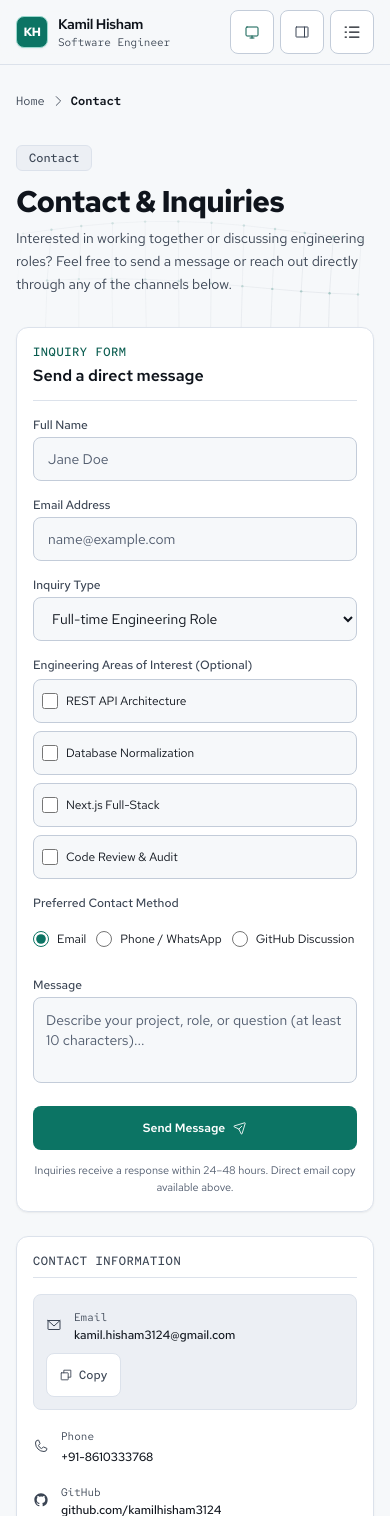
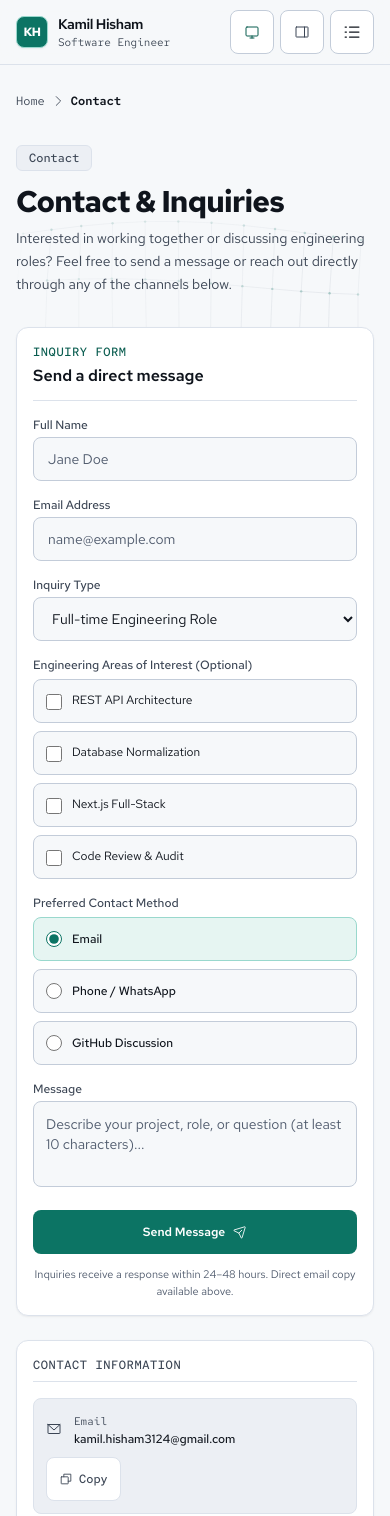
Before and after one commit to kamilhisham3124/PRJCT-personal, a Next.js app: page /contact in a window 390 px wide. Shown: the top 1516 px of the page. Built offline with nearby package versions, Linux system fonts and the light colour scheme.

Commit message:
fix(contact-form): unwrap checkboxes, expand tablet width, stack radios, and boost placeholder contrast

```diff
--- a/src/app/globals.css
+++ b/src/app/globals.css
@@ -9,6 +9,7 @@ html, body {
   margin: 0;
   padding: 0;
   min-height: 100vh;
+  scroll-padding-top: 5rem;
   text-rendering: optimizeLegibility;
   -webkit-font-smoothing: antialiased;
   transition: background-color 0.2s ease, color 0.15s ease;
@@ -112,7 +113,12 @@ input, select, textarea { accent-color: var(--accent-primary); }
   color: var(--text-primary);
   transition: border-color 0.15s ease, background-color 0.15s ease;
 }
-.portfolio-input::placeholder { color: var(--text-muted); }
+.portfolio-input::placeholder { color: var(--text-muted); opacity: 1; }
+:root.dark .portfolio-input::placeholder,
+:root[data-theme="dark"] .portfolio-input::placeholder { color: var(--text-secondary); }
+@media (prefers-color-scheme: dark) {
+  :root:not([data-theme="light"]):not(.light) .portfolio-input::placeholder { color: var(--text-secondary); }
+}
 .portfolio-input:hover:not(:disabled) { border-color: var(--border-highlight); }
 .portfolio-input:focus { outline: none; border-color: var(--border-focus); box-shadow: 0 0 0 1px var(--border-focus); }
 .portfolio-input[aria-invalid="true"] { border-color: var(--status-error); }
--- a/src/components/client/ContactForm.tsx
+++ b/src/components/client/ContactForm.tsx
@@ -14,9 +14,17 @@ function FieldError({ id, msg }: { id: string; msg?: string }) {
   );
 }
 
+const SERVICES = ["REST API Architecture", "Database Normalization", "Next.js Full-Stack", "Code Review & Audit"];
+const CONTACT_METHODS = [
+  { id: "pref-email", value: "email", label: "Email" },
+  { id: "pref-phone", value: "phone", label: "Phone / WhatsApp" },
+  { id: "pref-other", value: "other", label: "GitHub Discussion" },
+];
+
 export function ContactForm() {
   const [formState, setFormState] = useState<"idle" | "submitting" | "success" | "error" | "validation-error">("idle");
   const [fieldErrors, setFieldErrors] = useState<Record<string, string>>({});
+  const [preferredContact, setPreferredContact] = useState("email");
   const [liveAnnouncement, setLiveAnnouncement] = useState("");
   const [mountedAt] = useState(() => Date.now());
   const [lastPayload, setLastPayload] = useState<{ subject: string; message: string } | null>(null);
@@ -43,7 +51,7 @@ export function ContactForm() {
   };
 
   return (
-    <form onSubmit={handleSubmit} noValidate className="linkhunt-card p-4 sm:p-6 flex flex-col gap-4 max-w-xl w-full min-w-0">
+    <form onSubmit={handleSubmit} noValidate className="linkhunt-card p-4 sm:p-6 flex flex-col gap-4 w-full min-w-0">
       <div className="border-b border-border-structural pb-3">
         <h2 className="text-xs font-mono font-medium uppercase tracking-wider text-fg-accent">Inquiry Form</h2>
         <p className="text-base font-semibold text-text-primary mt-1">Send a direct message</p>
@@ -53,13 +61,13 @@ export function ContactForm() {
 
       <div className="min-w-0">
         <label htmlFor="field-name" className="block text-xs font-medium text-text-secondary mb-1">Full Name</label>
-        <input id="field-name" name="name" type="text" required maxLength={100} placeholder="Jane Doe" aria-invalid={Boolean(fieldErrors.name)} aria-describedby={fieldErrors.name ? "err-name" : undefined} className="portfolio-input px-3.5 py-2.5 text-sm min-h-[44px] w-full max-w-full" />
+        <input id="field-name" name="name" type="text" required maxLength={100} placeholder="Jane Doe" aria-invalid={Boolean(fieldErrors.name)} aria-describedby={fieldErrors.name ? "err-name" : undefined} className="portfolio-input placeholder:text-text-muted dark:placeholder:text-text-secondary px-3.5 py-2.5 text-sm min-h-[44px] w-full max-w-full" />
         <FieldError id="err-name" msg={fieldErrors.name} />
       </div>
 
       <div className="min-w-0">
         <label htmlFor="field-email" className="block text-xs font-medium text-text-secondary mb-1">Email Address</label>
-        <input id="field-email" name="email" type="email" required placeholder="name@example.com" aria-invalid={Boolean(fieldErrors.email)} aria-describedby={fieldErrors.email ? "err-email" : undefined} className="portfolio-input px-3.5 py-2.5 text-sm min-h-[44px] w-full max-w-full" />
+        <input id="field-email" name="email" type="email" required placeholder="name@example.com" aria-invalid={Boolean(fieldErrors.email)} aria-describedby={fieldErrors.email ? "err-email" : undefined} className="portfolio-input placeholder:text-text-muted dark:placeholder:text-text-secondary px-3.5 py-2.5 text-sm min-h-[44px] w-full max-w-full" />
         <FieldError id="err-email" msg={fieldErrors.email} />
       </div>
 
@@ -76,10 +84,10 @@ export function ContactForm() {
       <div className="min-w-0">
         <span className="block text-xs font-medium text-text-secondary mb-1.5">Engineering Areas of Interest (Optional)</span>
         <div className="grid grid-cols-1 sm:grid-cols-2 gap-2 text-xs min-w-0">
-          {["REST API Architecture", "Database Normalization", "Next.js Full-Stack", "Code Review & Audit"].map((svc) => (
-            <label key={svc} className="flex items-center gap-2 p-2 rounded-lg border border-control-border bg-surface-primary cursor-pointer hover:border-border-highlight min-h-[44px] min-w-0">
-              <input type="checkbox" name="services" value={svc} className="w-4 h-4 rounded border-control-border shrink-0" />
-              <span className="text-text-primary truncate">{svc}</span>
+          {SERVICES.map((svc) => (
+            <label key={svc} className="flex items-start gap-2.5 px-3 py-3 rounded-lg border border-control-border bg-surface-primary cursor-pointer hover:border-border-highlight min-h-[44px] min-w-0">
+              <input type="checkbox" name="services" value={svc} className="w-4 h-4 mt-0.5 rounded border-control-border shrink-0" />
+              <span className="text-text-primary leading-snug">{svc}</span>
             </label>
           ))}
         </div>
@@ -87,23 +95,22 @@ export function ContactForm() {
 
       <div className="min-w-0">
         <span className="block text-xs font-medium text-text-secondary mb-1.5">Preferred Contact Method</span>
-        <div className="flex flex-wrap gap-2.5 sm:gap-4 text-xs min-w-0">
-          {[
-            { id: "pref-email", value: "email", label: "Email" },
-            { id: "pref-phone", value: "phone", label: "Phone / WhatsApp" },
-            { id: "pref-other", value: "other", label: "GitHub Discussion" },
-          ].map((item, idx) => (
-            <label key={item.id} className="flex items-center gap-2 cursor-pointer min-h-[44px]">
-              <input type="radio" id={item.id} name="preferredContact" value={item.value} defaultChecked={idx === 0} className="w-4 h-4 border-control-border" />
-              <span className="text-text-primary">{item.label}</span>
-            </label>
-          ))}
+        <div className="flex flex-col gap-2 text-xs min-w-0" role="radiogroup" aria-label="Preferred Contact Method">
+          {CONTACT_METHODS.map((item) => {
+            const isSelected = preferredContact === item.value;
+            return (
+              <label key={item.id} htmlFor={item.id} className={`w-full flex items-center gap-2.5 px-3 py-2.5 rounded-lg border cursor-pointer transition-colors min-h-[44px] min-w-0 ${isSelected ? "border-accent-border bg-accent-subtle" : "border-control-border bg-surface-primary hover:border-border-highlight"}`}>
+                <input type="radio" id={item.id} name="preferredContact" value={item.value} checked={isSelected} onChange={() => setPreferredContact(item.value)} className="w-4 h-4 border-control-border shrink-0" />
+                <span className="text-text-primary leading-snug font-medium">{item.label}</span>
+              </label>
+            );
+          })}
         </div>
       </div>
 
       <div>
         <label htmlFor="field-message" className="block text-xs font-medium text-text-secondary mb-1">Message</label>
-        <textarea id="field-message" name="message" rows={3} required minLength={10} maxLength={2000} placeholder="Describe your project, role, or question (at least 10 characters)..." aria-invalid={Boolean(fieldErrors.message)} aria-describedby={fieldErrors.message ? "err-message" : undefined} className="portfolio-input p-3 text-sm resize-none" />
+        <textarea id="field-message" name="message" rows={3} required minLength={10} maxLength={2000} placeholder="Describe your project, role, or question (at least 10 characters)..." aria-invalid={Boolean(fieldErrors.message)} aria-describedby={fieldErrors.message ? "err-message" : undefined} className="portfolio-input placeholder:text-text-muted dark:placeholder:text-text-secondary p-3 text-sm resize-none" />
         <FieldError id="err-message" msg={fieldErrors.message} />
       </div>
 
```
